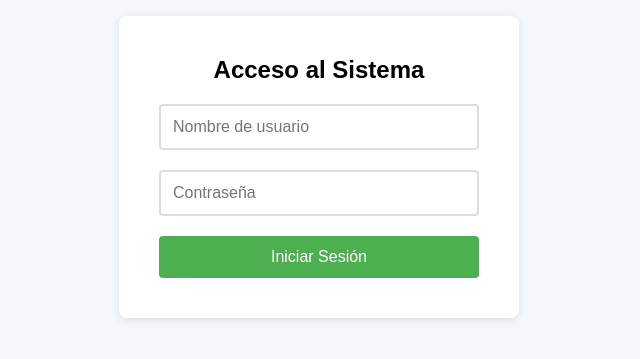
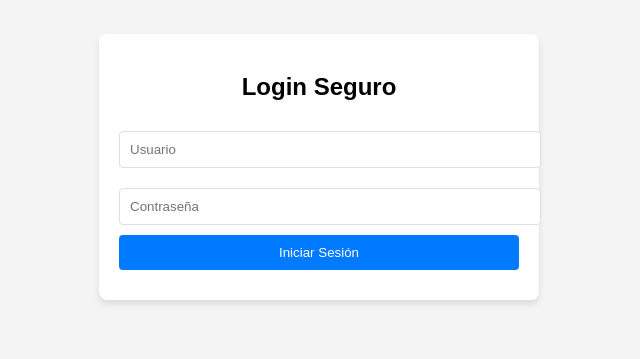
Before and after one commit to JuanBedoya27/SST, a plain HTML site: page login.html in a window 1280 px wide. Shown: the part 233-592 px from the top of the page, without its empty margins (321-961 px from the left). Drawn offline with Linux system fonts and the light colour scheme.

Commit message:
Cambio Login

```diff
--- a/login.html
+++ b/login.html
@@ -1,28 +1,123 @@
 <!DOCTYPE html>
 <html lang="es">
+
 <head>
     <meta charset="UTF-8">
     <meta name="viewport" content="width=device-width, initial-scale=1.0">
-    <title>Acceso al Sistema</title>
-    <link rel="stylesheet" href="/CSS/login.css">
+    <title>Login Seguro con JavaScript</title>
+    <style>
+        body {
+            font-family: Arial, sans-serif;
+            margin: 0;
+            padding: 0;
+            display: flex;
+            justify-content: center;
+            align-items: center;
+            height: 100vh;
+            background-color: #f4f4f4;
+        }
+
+        .login-container {
+            background: #fff;
+            padding: 20px;
+            border-radius: 8px;
+            box-shadow: 0 4px 6px rgba(0, 0, 0, 0.1);
+            max-width: 400px;
+            width: 100%;
+        }
+
+        h2 {
+            margin-bottom: 20px;
+            text-align: center;
+        }
+
+        input {
+            width: 100%;
+            padding: 10px;
+            margin: 10px 0;
+            border: 1px solid #ddd;
+            border-radius: 4px;
+        }
+
+        button {
+            width: 100%;
+            padding: 10px;
+            background: #007BFF;
+            color: white;
+            border: none;
+            border-radius: 4px;
+            cursor: pointer;
+        }
+
+        button:hover {
+            background: #0056b3;
+        }
+
+        .message {
+            margin-top: 10px;
+            text-align: center;
+            color: red;
+        }
+    </style>
 </head>
+
 <body>
-    <div class="container">
-        <div class="login-box">
-            <h1>Acceso al Sistema</h1>
-            <form id="loginForm">
-                <div class="textbox">
-                    <input type="text" id="loginUsername" placeholder="Nombre de usuario" required>
-                </div>
-                <div class="textbox">
-                    <input type="password" id="loginPassword" placeholder="Contraseña" required>
-                </div>
-                <button type="submit" class="btn">Iniciar Sesión</button>
-            </form>
-            <p id="loginStatus"></p>
-        </div>
+
+    <div class="login-container">
+        <h2>Login Seguro</h2>
+        <form id="loginForm">
+            <input type="text" id="username" placeholder="Usuario" required>
+            <input type="password" id="password" placeholder="Contraseña" required>
+            <button type="submit">Iniciar Sesión</button>
+        </form>
+        <div class="message" id="message"></div>
     </div>
 
-    <script src="/js/login.js"></script>
+    <script>
+        // Simulación de credenciales almacenadas con hashing (bcryptjs sería ideal en producción)
+        const users = [
+            {
+                username: 'admin',
+                passwordHash: btoa('admin123') // Almacenamiento de contraseñas encriptadas
+            },
+            {
+                username: 'user',
+                passwordHash: btoa('user123')
+            }
+        ];
+
+        // Función para verificar credenciales
+        function authenticate(username, password) {
+            const user = users.find(u => u.username === username);
+            if (user && user.passwordHash === btoa(password)) {
+                return true;
+            }
+            return false;
+        }
+
+        // Manejador de eventos para el formulario
+        document.getElementById('loginForm').addEventListener('submit', function (e) {
+            e.preventDefault();
+
+            const username = document.getElementById('username').value;
+            const password = document.getElementById('password').value;
+
+            if (authenticate(username, password)) {
+                localStorage.setItem('authenticated', 'true'); // Marcamos como autenticado
+                document.getElementById('message').style.color = 'green';
+                document.getElementById('message').textContent = '¡Login exitoso!';
+                setTimeout(() => {
+                    window.location.href = 'index.html'; // Redirigir a la página protegida
+                }, 1000);
+            } else {
+                document.getElementById('message').style.color = 'red';
+                document.getElementById('message').textContent = 'Usuario o contraseña incorrectos.';
+            }
+        });
+    </script>
+
 </body>
+
+
+
 </html>
```
